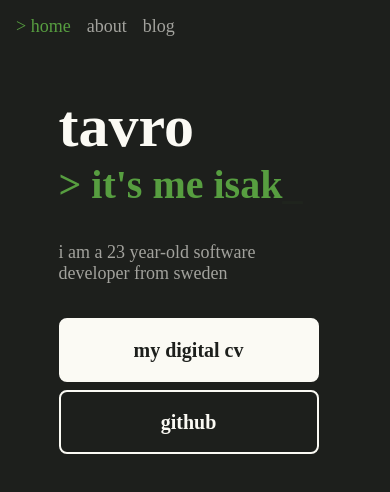
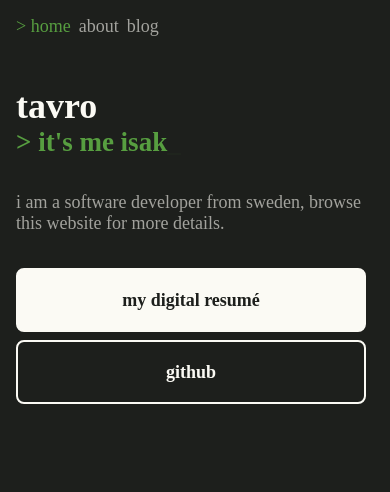
Before and after one commit to tavro/tavro.github.io, a React (Create React App) app: page / in a window 390 px wide. Shown: the top 492 px of the page. Built offline with nearby package versions, Linux system fonts and the light colour scheme.

Commit message:
PW-002: Rewrite css from scratch, TODO: Add variables

```diff
--- a/package.json
+++ b/package.json
@@ -4,6 +4,8 @@
   "version": "0.1.0",
   "private": true,
   "dependencies": {
+    "@mdx-js/mdx": "^2.3.0",
+    "@mdx-js/react": "^2.3.0",
     "@testing-library/jest-dom": "^5.16.5",
     "@testing-library/react": "^13.4.0",
     "@testing-library/user-event": "^13.5.0",
@@ -11,6 +13,7 @@
     "react": "^18.2.0",
     "react-dom": "^18.2.0",
     "react-icons": "^4.8.0",
+    "react-markdown": "^8.0.7",
     "react-router-dom": "^6.11.1",
     "react-scripts": "5.0.1",
     "web-vitals": "^2.1.4"
--- a/src/App.css
+++ b/src/App.css
@@ -1,4 +1,15 @@
+html,
 body {
+  margin: 0;
   background-color: rgb(29, 31, 28);
   font-family: Ubuntu;
+  font-size: 18px;
+  padding: 8px;
 }
+
+.Main {
+  display: flex;
+  width: 100%;
+  flex-direction: column;
+  align-items: center;
+}
--- a/src/App.js
+++ b/src/App.js
@@ -1,6 +1,7 @@
 import Home from './pages/Home'
 import About from './pages/About'
 import Blog from './pages/Blog'
+import BlogPost from './components/BlogPost'
 
 import './App.css';
 
@@ -18,6 +19,7 @@ function App() {
           <Route path="/" element={<Home />} />
           <Route path="/about" element={<About />} />
           <Route path="/blog" element={<Blog />} />
+          <Route path="/blog/*" element={<BlogPost />} />
         </Routes>
       </Router>
     </div>
--- /dev/null
+++ b/src/components/BlogPost.js
@@ -0,0 +1,46 @@
+import {
+    Link
+  } from "react-router-dom";
+
+import './css/BlogPost.css';
+
+import ReactMarkdown from 'react-markdown';
+
+function BlogPost() {
+  // this will be automatically fetched from server
+  // using slug passed from parent component at a later point
+  const mdxContent = `
+  ### my first blog post (again)
+
+  i'm thrilled to share my very first blog post... again! previously, my blog was built using Svelte, a fantastic framework that served me well.
+  however, as i built my new website, i wanted to unify the technologies and have everything in one place. that's when the idea of migrating my blog to React sparked!
+  stay tuned for more engaging content and updates as my blog continues to evolve.
+  `;
+
+  return (
+    <div className="App">
+      <header className='App-header'>
+        <div className='App-nav-wrapper'>
+          <Link to="/" className="App-link">
+            home
+          </Link>
+        </div>
+        <div className='App-nav-wrapper'>
+          <Link to="/about" className="App-link">
+            about
+          </Link>
+        </div>
+        <div className='App-nav-wrapper'>
+          <a id="App-nav-selected">> blog</a>
+        </div>
+      </header>
+      <main className='Main'>
+        <div className="Mdx-Styling">
+          <ReactMarkdown>{mdxContent}</ReactMarkdown>
+        </div>
+      </main>
+    </div>
+  );
+}
+
+export default BlogPost;
--- /dev/null
+++ b/src/components/css/BlogPost.css
@@ -0,0 +1,3 @@
+.Mdx-Styling p {
+    color: rgba(251, 250, 244, 0.6);
+}
--- a/src/pages/Home.js
+++ b/src/pages/Home.js
@@ -39,20 +39,15 @@ function Home() {
           </Link>
         </div>
       </header>
-      <main className='App-main'>
-        <div className='App-meta'>
-          <div className='App-meta-wrapper'>
-            <div>
-              <div className='App-titles'>
+      <main className='Main'>
+        <div className='Home'>
         <h1 className='App-title'>tavro</h1>
         <h2 className='App-subtitle'>> { word }<span className='App-blink'>_</span></h2>
-              </div>
-              <p className='App-desc'>i am a 23 year-old software developer from sweden</p>
-            </div>
+        <p className='App-desc'>i am a software developer from sweden, browse this website for more details.</p>
         <div className='App-button-wrapper'>
           <a href="https://isakhorvath.me/digital-cv/" className='App-button-link'>
             <div className='App-button'>
-                  <p className='App-button-text'>my digital cv</p>
+              <p className='App-button-text'>my digital resumé</p>
             </div>
           </a>
           <a href='https://github.com/tavro' className='App-button-link'>
@@ -62,10 +57,6 @@ function Home() {
           </a>
         </div>
         </div>
-        </div>
-        <div className='App-image'>
-          <img src={profile} className="App-profile" alt="profile"/>
-        </div>
       </main>
     </div>
   );
--- a/src/pages/css/About.css
+++ b/src/pages/css/About.css
@@ -1,103 +1,30 @@
-.App-about-wrapper {
-    display: flex;
-    align-items: center;
-    justify-content: center;
+.App-contact p, .App-about p {
+    color: rgb(251, 250, 244, 0.7);
 }
 
-/*
-.App-about-icons {
-    border: 1px solid rgb(251, 250, 244, 0.1);
-    border-radius: 8px;
-    padding: 8px;
+.App-contact {
+    text-align: center;
 }
 
-.App-about {
-    margin: 8px;
-    color: rgb(251, 250, 244);
-    border-radius: 8px;
-}
-
-.App-about-meta {
-    margin: 8px;
-    color: rgb(251, 250, 244);
-    border-radius: 8px;
-}
-*/
-
 .Icon {
-    font-size: 32px;
     transition: 0.3s;
     color: rgb(251, 250, 244, 0.3);
     padding: 8px;
 }
 
 .Icon:hover {
-    font-size: 32px;
     color:rgb(251, 250, 244);
 }
 
-/*
-.App-about-rows {
-    display: flex;
-    flex-direction: column;
-}
-*/
-
-.App-about-me {
-    display: flex;
-    flex-direction: row;
-    justify-content: center;
-    margin-bottom: 8%;
-}
-
-.App-about-me img {
+img {
     border-radius: 8px;
     width: 256px;
 }
 
-.App-about-img {
-    width: 30%;
-    padding-left: 32px;
-    padding-right: 32px;
-}
-
-.App-about-question {
+h1 {
     color: rgb(87, 158, 64);
-    text-align: left;
-    width: 70%;
-    padding-left: 32px;
-    padding-right: 32px;
-}
-
-.App-about-question p, .App-about-img p {
-    color: rgb(251, 250, 244, 0.7);
-    font-size: 18px;
-}
-
-.App-about-main {
-    display: flex;
-    text-align: center;
-    margin-top: 5%;
-    margin-left: 15%;
-    margin-right: 15%;
 }
 
 hr {
     color: rgb(251, 250, 244);
 }
-
-.App-about h2 {
-    color: rgb(251, 250, 244, 0.7);
-}
-
-@media (max-width: 1280px) {
-    .App-about-img {
-        display: none;
-    }
-
-    .App-about-question {
-        width: 100%;
-        padding-left: 0px;
-        padding-right: 0px;
-    }
-}
--- a/src/pages/css/Blog.css
+++ b/src/pages/css/Blog.css
@@ -1,24 +1,3 @@
-.App-blog-wrapper {
-    display: flex;
-    align-items: center;
-    justify-content: center;
-}
-
-.App-blog-main {
-    margin-top: 5%;
-    display: flex;
-    flex-direction: column;
-}
-
-.App-blog-main li {
-    list-style: none;
-    color: rgba(251, 250, 244, 0.6);
-}
-
-.App-blog-main li:hover {
-    background-color: rgb(251, 250, 244, 0.1);
-}
-
 .App-blogpost-title a {
     font-weight: 700;
     color:rgb(87, 158, 64, 0.6);
@@ -31,8 +10,16 @@
     text-decoration: underline;
 }
 
+li {
+    list-style: none;
+    color: rgba(251, 250, 244, 0.6);
+}
+
+li:hover {
+    background-color: rgb(251, 250, 244, 0.1);
+}
+
 h3 {
-    font-size: 32px;
     font-weight: 700;
     color: rgb(87, 158, 64);
     margin-bottom: 0px;
--- a/src/pages/css/Home.css
+++ b/src/pages/css/Home.css
@@ -1,7 +1,15 @@
-  .App-profile {
-    height: 40vmin;
-    border-radius: 50%;
-    pointer-events: none;
+.Home {
+  max-width: 512px;
+}
+
+.App-header {
+  display: flex;
+}
+
+.App-nav-wrapper {
+  color: rgb(251, 250, 244);
+  margin-bottom: 48px;
+  margin-right: 8px;
 }
 
 .App-link {
@@ -14,46 +22,9 @@
   color:rgb(87, 158, 64, 0.6);
 }
 
-  .App-main {
-    display: flex;
-    text-align: center;
-    margin-top: 10%;
-    margin-left: 15%;
-    margin-right: 15%;
-  }
-
-  .App-meta {
-    flex-basis: 50%;
-    text-align: left;
-    display: flex;
-    align-items: center;
-    justify-content: center;
-  }
-
-  .App-image {
-    flex-basis: 50%;
-    display: flex;
-    align-items: center;
-    justify-content: center;
-    padding: 16px;
-  }
-
-  .App-profile {
-    width: 312px;
-    height: 312px;
-  }
-
-  .App-desc {
-    font-size: 18px;
-    padding-top: 16px;
-    padding-bottom: 16px;
-    color: rgba(251, 250, 244, 0.6);
-  }
-
 .App-title {
   padding: 0;
   margin: 0;
-    font-size: 96px;
   font-weight: 900;
   color: rgb(251, 250, 244);
 }
@@ -61,19 +32,27 @@
 .App-subtitle {
   padding: 0;
   margin: 0;
-    font-size: 60px;
   font-weight: 700;
   color: rgb(87, 158, 64);
 }
 
-  .App-meta-wrapper {
-    margin: auto;
+.App-desc {
+  padding-top: 16px;
+  padding-bottom: 16px;
+  color: rgba(251, 250, 244, 0.6);
+}
+
+.App-blink {
+  animation: blinker 1s linear infinite;
+}
+
+.App-button-link {
+  text-decoration: none;
 }
 
 .App-button {
   background-color: rgb(251, 250, 244);
   border-radius: 8px;
-    width: 192px;
   height: 60px;
   margin-right: 8px;
   border: 2px solid rgb(251, 250, 244);
@@ -82,12 +61,12 @@
   justify-content: center;
   align-items: center;
   transition: 0.3s;
+  margin-bottom: 8px;
 }
 
 .App-button:hover {
   background-color: rgb(251, 250, 244, 0.1);
   border-radius: 8px;
-    width: 192px;
   height: 60px;
   margin-right: 8px;
   border: 2px solid rgb(251, 250, 244);
@@ -103,7 +82,6 @@
   background-color: rgb(29, 31, 28);
   color: rgb(29, 31, 28);
   border-radius: 8px;
-    width: 192px;
   height: 60px;
   margin-right: 8px;
   border: 2px solid rgb(251, 250, 244);
@@ -118,7 +96,6 @@
   background-color: rgb(251, 250, 244, 0.1);
   color: rgb(251, 250, 244);
   border-radius: 8px;
-    width: 192px;
   height: 60px;
   margin-right: 8px;
   border: none;
@@ -132,37 +109,17 @@
 
 .App-button-text {
   text-align: center;
-    font-size: 20px;
   font-weight: 700;
 }
 
 .App-button-text-alt {
   text-align: center;
-    font-size: 20px;
   font-weight: 700;
 }
 
 .App-button-wrapper {
   display: flex;
-  }
-
-  .App-header {
-    display: flex;
-    padding: 8px;
-  }
-
-  .App-nav-wrapper {
-    color: rgb(251, 250, 244);
-    font-size: 18px;
-    margin: 8px;
-  }
-
-  #App-nav-selected {
-    color:rgb(87, 158, 64);
-  }
-
-  .App-blink {
-    animation: blinker 1s linear infinite;
+  flex-direction: column;
 }
 
 @keyframes blinker {
@@ -171,51 +128,13 @@
   }
 }
 
-  .App-button-link {
-    text-decoration: none;
+#App-nav-selected {
+  color:rgb(87, 158, 64);
 }
 
-  @media (max-width: 800px) {
-    .App-title {
-        padding: 0;
-        margin: 0;
-        font-size: 60px;
-        font-weight: 900;
-        color: rgb(251, 250, 244);
+/*
+  .App-button-wrapper {
+    display: flex;
   }
 
-      .App-subtitle {
-        padding: 0;
-        margin: 0;
-        font-size: 40px;
-        font-weight: 700;
-        color: rgb(87, 158, 64);
-      }
-
-      .App-button-wrapper {
-        display: flex;
-        flex-direction: column;
-      }
-
-      .App-button {
-        width: 256px;
-        margin-bottom: 8px;
-      }
-
-      .App-button-alt {
-        width: 256px;
-      }
-
-      .App-button:hover {
-        width: 256px;
-        margin-bottom: 8px;
-      }
-
-      .App-button-alt:hover {
-        width: 256px;
-      }
-
-      .App-image {
-        display: none;
-      }
-  }
+  */
```
Also changed, not shown: src/pages/About.js (+5 -7 lines), src/pages/Blog.js (+11 -21 lines), 1 other file (tests, documents, lock files or other folders). Lines whose indentation alone changed are shown as unchanged.
